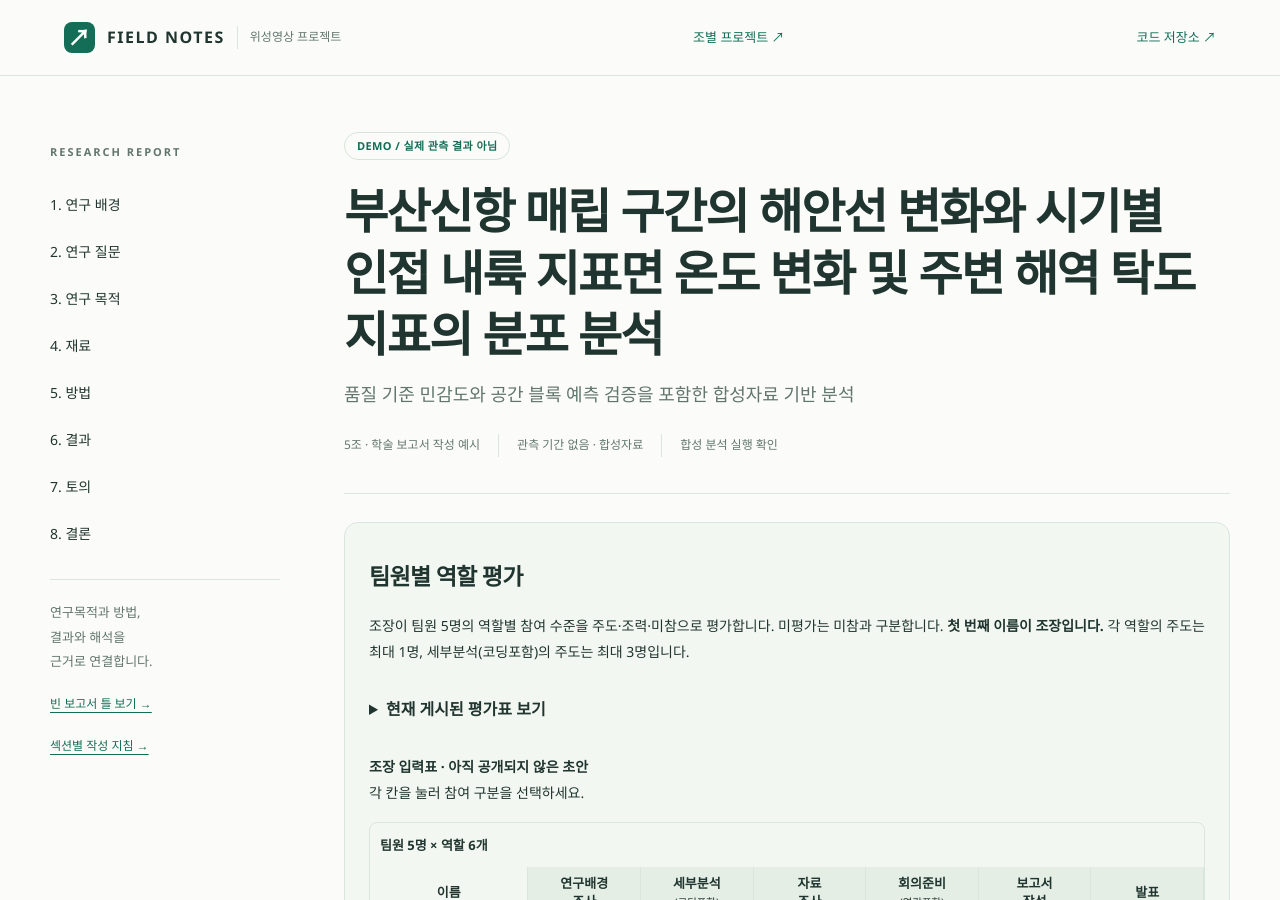
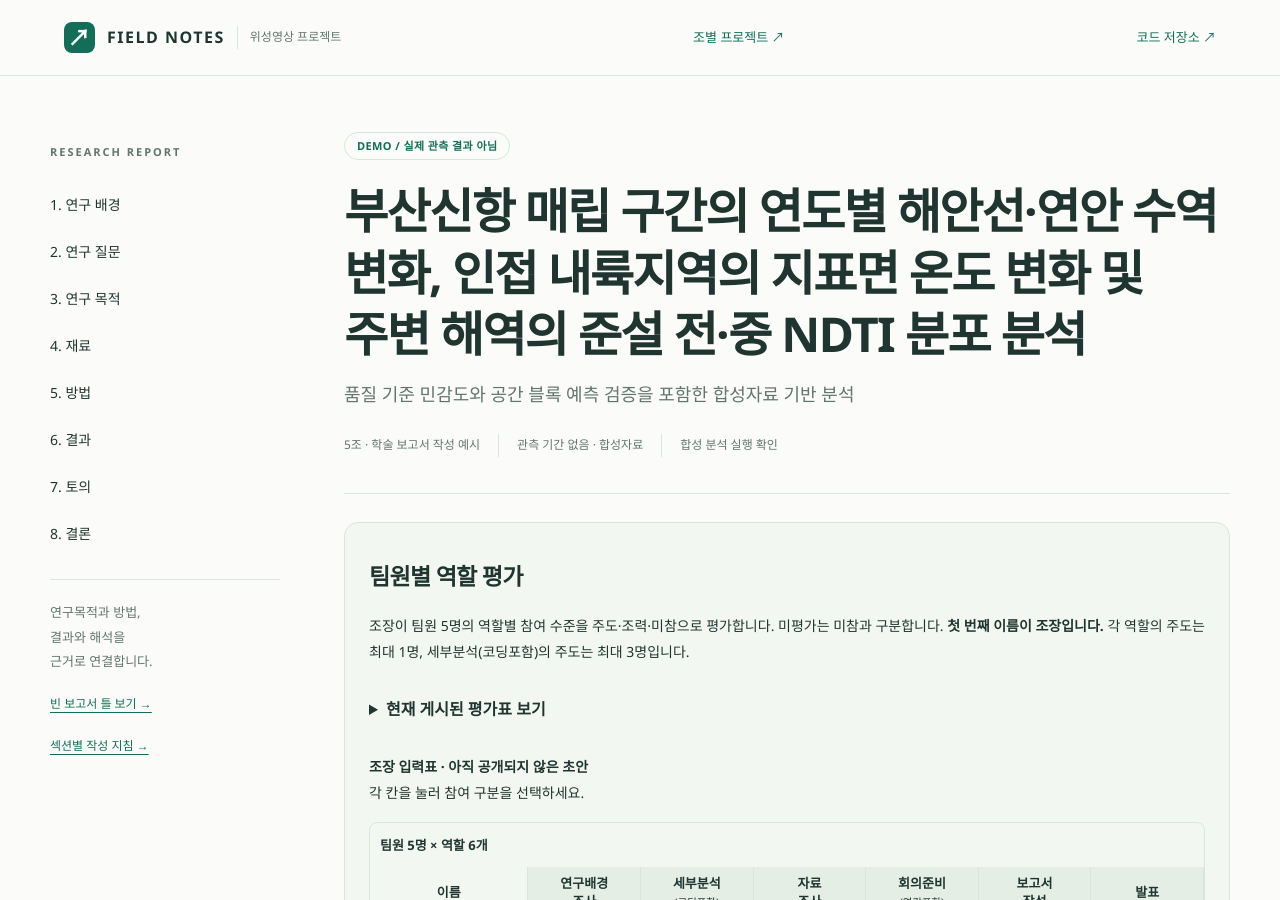
Before and after one commit to chasooin/class2026_02_surveying2_team5, a Jekyll site: the page built from docs/index.md, in a window 1280 px wide and 900 px high. Built offline with Jekyll 4.4.1, drawn with Linux system fonts in a browser that asks for light colours.

Commit message:
Update index.md

```diff
--- a/docs/index.md
+++ b/docs/index.md
@@ -1,7 +1,7 @@
 ---
 layout: report
 advanced: true
-title: "부산신항 매립 구간의 해안선 변화와 시기별 인접 내륙 지표면 온도 변화 및 주변 해역 탁도 지표의 분포 분석"
+title: "부산신항 매립 구간의 연도별 해안선·연안 수역 변화, 인접 내륙지역의 지표면 온도 변화 및 주변 해역의 준설 전·중 NDTI 분포 분석"
 subtitle: "품질 기준 민감도와 공간 블록 예측 검증을 포함한 합성자료 기반 분석"
 team: "5조 · 학술 보고서 작성 예시"
 period: "관측 기간 없음 · 합성자료"
```
